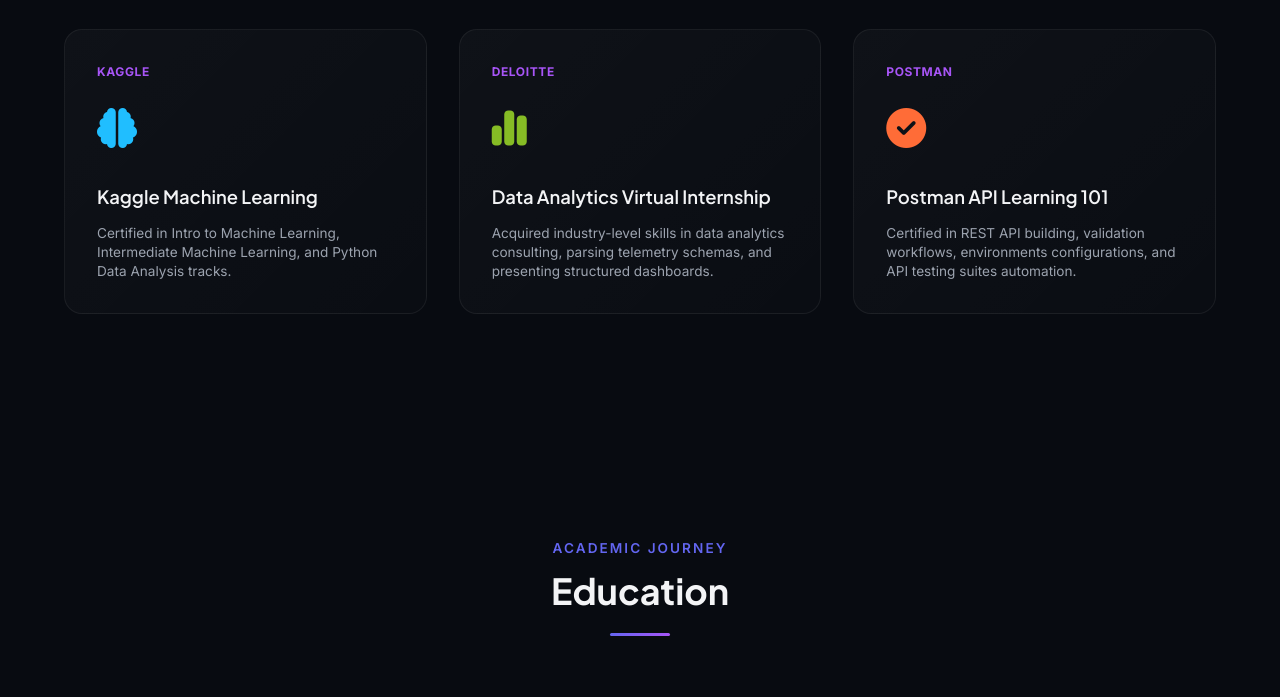
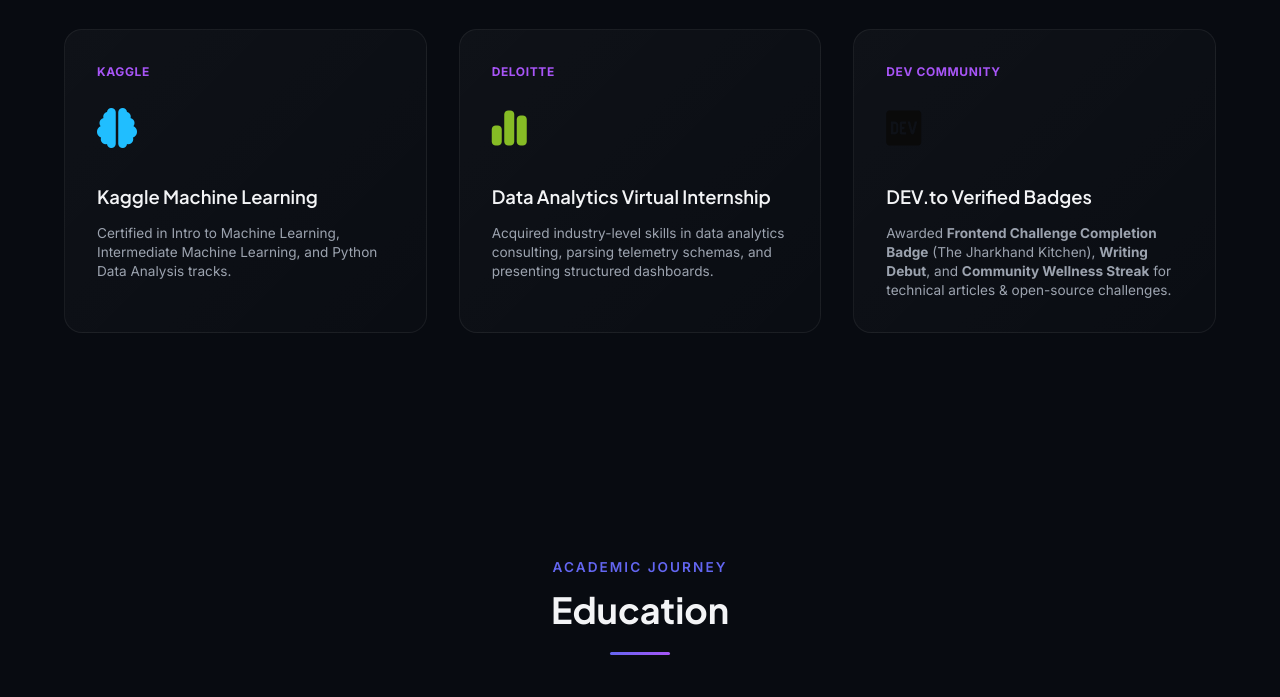
Before and after one commit to Rafiaminhaj/my-portfolio, a plain HTML site: page index.html in a window 1280 px wide. Shown: the part 6112-6809 px from the top of the page. Drawn offline with Linux system fonts and the light colour scheme.

Commit message:
Add DEV.to Verified Badges card and social link to portfolio

```diff
--- a/index.html
+++ b/index.html
@@ -423,12 +423,12 @@
                         <p>Acquired industry-level skills in data analytics consulting, parsing telemetry schemas, and presenting structured dashboards.</p>
                     </div>
 
-                    <!-- Postman API -->
+                    <!-- DEV.to Badges -->
                     <div class="cert-card scroll-reveal">
-                        <span class="cert-issuer">Postman</span>
-                        <div class="cert-icon"><i class="fa-solid fa-circle-check" style="color: #FF6C37;"></i></div>
-                        <h3>Postman API Learning 101</h3>
-                        <p>Certified in REST API building, validation workflows, environments configurations, and API testing suites automation.</p>
+                        <span class="cert-issuer">DEV Community</span>
+                        <div class="cert-icon"><i class="fa-brands fa-dev" style="color: #0A0A0A;"></i></div>
+                        <h3>DEV.to Verified Badges</h3>
+                        <p>Awarded <b>Frontend Challenge Completion Badge</b> (The Jharkhand Kitchen), <b>Writing Debut</b>, and <b>Community Wellness Streak</b> for technical articles & open-source challenges.</p>
                     </div>
                 </div>
             </div>
@@ -514,6 +514,7 @@
                         <div class="social-links">
                             <a href="https://www.linkedin.com/in/rafia-minhaj-69317b308/" class="social-icon" aria-label="LinkedIn Profile" id="social-linkedin" target="_blank"><i class="fa-brands fa-linkedin-in"></i></a>
                             <a href="https://github.com/Rafiaminhaj" class="social-icon" aria-label="GitHub Profile" id="social-github" target="_blank"><i class="fa-brands fa-github"></i></a>
+                            <a href="https://dev.to/rafia_minhaj_2659f96470d2" class="social-icon" aria-label="DEV Community Profile" id="social-devto" target="_blank"><i class="fa-brands fa-dev"></i></a>
                         </div>
                     </div>
 
```
